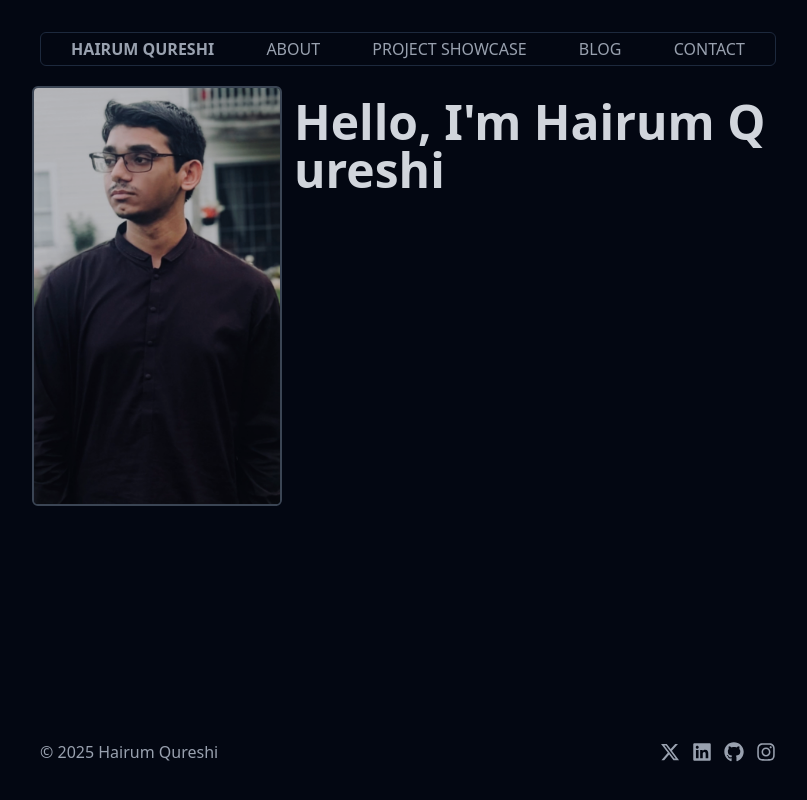
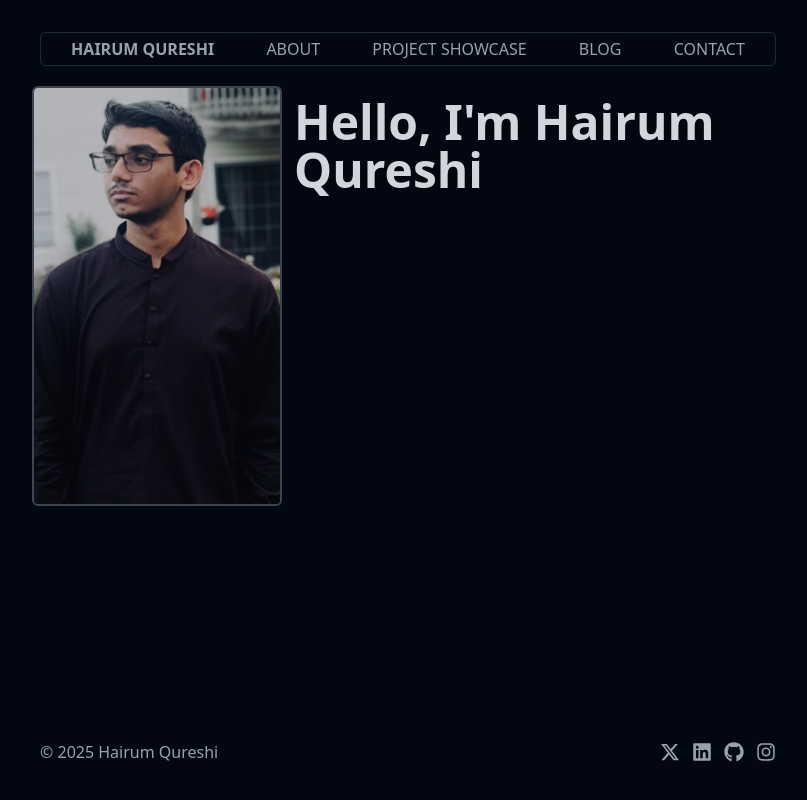
Before and after one commit to Hairum-Qureshi/personal-portfolio, a Next.js app: page / in a window 1280 px wide. Shown: the whole page, without its empty margins (232-1039 px from the left). Built offline with nearby package versions, Linux system fonts and the light colour scheme.

Commit message:
changed break-words to break-normal

```diff
--- a/app/layout.tsx
+++ b/app/layout.tsx
@@ -12,12 +12,12 @@ export default function RootLayout({
 			<head>
 				<title>Hairum Qureshi&apos;s Portfolio</title>
 			</head>
-			<body className="bg-gray-950 text-gray-300 lg:w-3/5 min-h-screen flex flex-col m-auto p-2 break-all">
+			<body className="bg-gray-950 text-gray-300 lg:w-3/5 min-h-screen flex flex-col m-auto p-2 break-normal">
 				<header className="w-full">
 					<Navbar />
 				</header>
 				<main className="flex-grow">{children}</main>
-				<footer className="w-full p-2 my-5">
+				<footer className="w-full p-2 mt-10 mb-5">
 					<Footer />
 				</footer>
 			</body>
```
